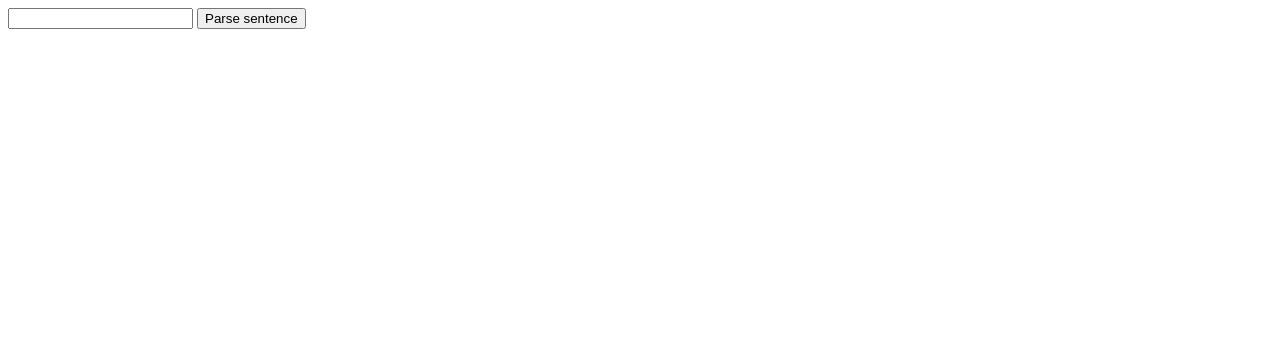
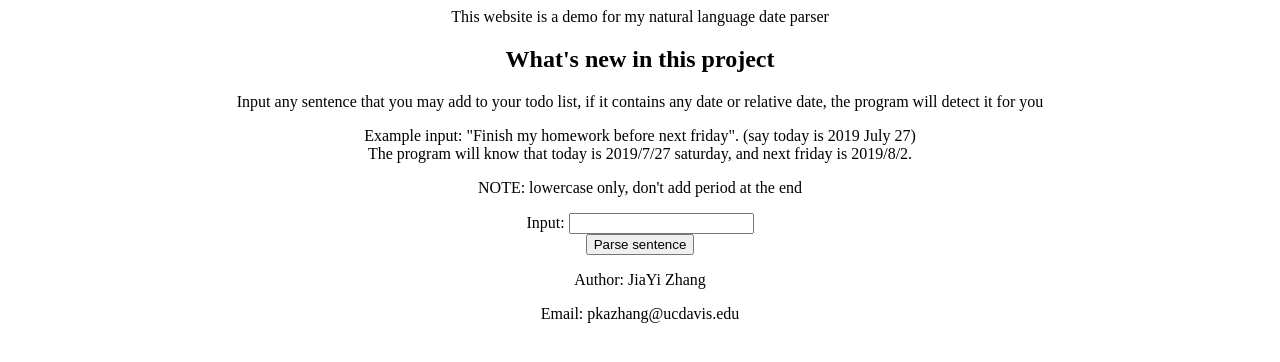
Before and after one commit to itzMeerkat/SmartTodo, a plain HTML site: page app/static/index.html in a window 1280 px wide. Drawn offline with Linux system fonts and the light colour scheme.

Commit message:
htmlv1.0

```diff
--- a/app/static/index.html
+++ b/app/static/index.html
@@ -1,6 +1,18 @@
-<body>
+<body style="text-align: center">
+    <p>This website is a demo for my natural language date parser</p>
+    <h2>What's new in this project</h2>
+    <p>Input any sentence that you may add to your todo list, if it contains any date or relative date, the program will detect it for you</p>
+    <p>
+    Example input: "Finish my homework before next friday". (say today is 2019 July 27)</br>
+    The program will know that today is 2019/7/27 saturday, and next friday is 2019/8/2.
+    </p>
+    <p>NOTE: lowercase only, don't add period at the end</p>
+
     <form action="/parse" method="POST">
-        <input name="sentence" type="text"/>
+        <label for="ipt">Input: </label>
+        <input id="ipt" name="sentence" type="text"/></br>
         <input type="submit" value="Parse sentence">
     </form>
+    <p>Author: JiaYi Zhang</p>
+    <p>Email: pkazhang@ucdavis.edu</p>
 </body>
```
